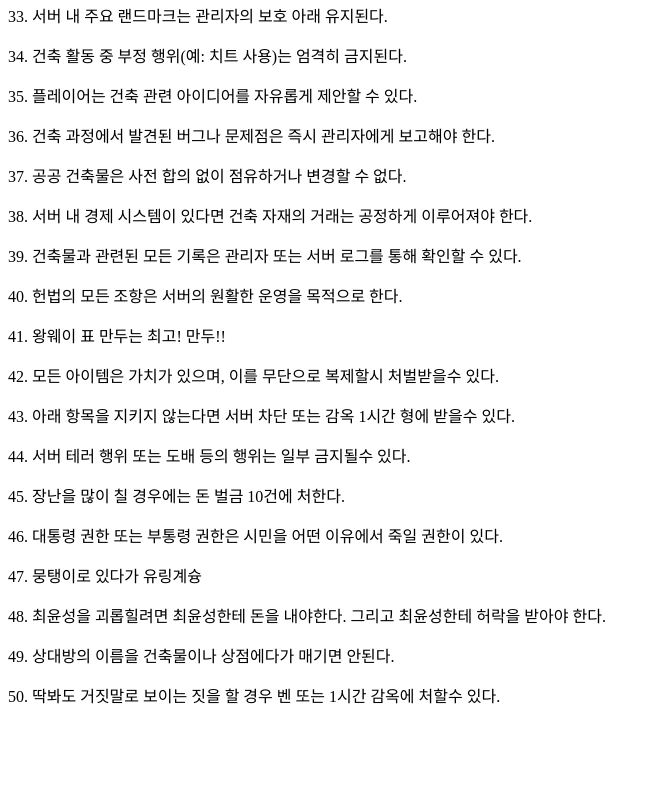
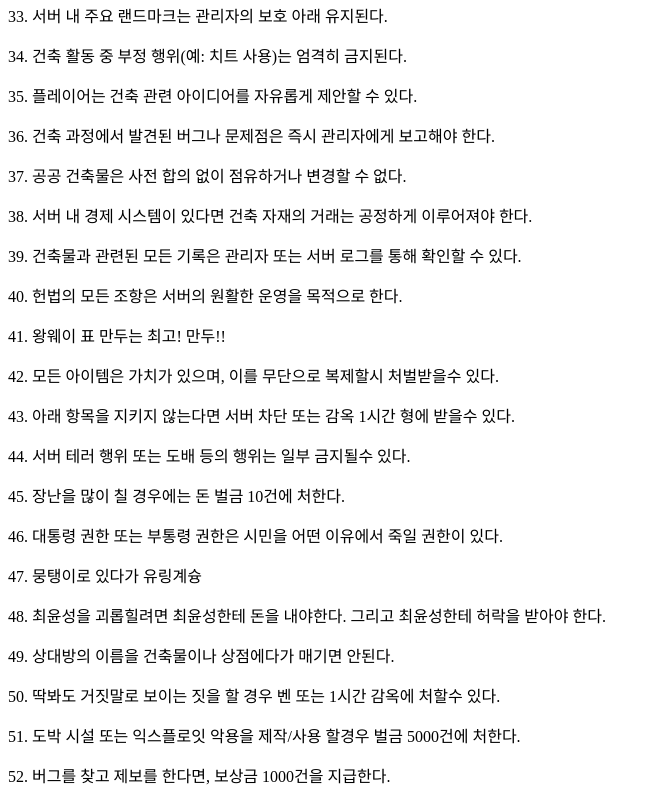
Before and after one commit to wasdawsdawsd/Republic-of-Build, a plain HTML site: page index4.html in a window 1280 px wide. Shown: the part 1401-2204 px from the top of the page, without its empty margins (0-660 px from the left). Before the commit the page ends 2124 px from the top, so only its background shows below. Drawn offline with Linux system fonts and the light colour scheme.

Commit message:
Update index4.html

```diff
--- a/index4.html
+++ b/index4.html
@@ -59,5 +59,7 @@
     <p>48. 최윤성을 괴롭힐려면 최윤성한테 돈을 내야한다. 그리고 최윤성한테 허락을 받아야 한다.</p>
     <p>49. 상대방의 이름을 건축물이나 상점에다가 매기면 안된다.</p>
     <p>50. 딱봐도 거짓말로 보이는 짓을 할 경우 벤 또는 1시간 감옥에 처할수 있다.</p>
+    <p>51. 도박 시설 또는 익스플로잇 악용을 제작/사용 할경우 벌금 5000건에 처한다.</p>
+    <p>52. 버그를 찾고 제보를 한다면, 보상금 1000건을 지급한다.</p>
 </body>
 </html>
```
